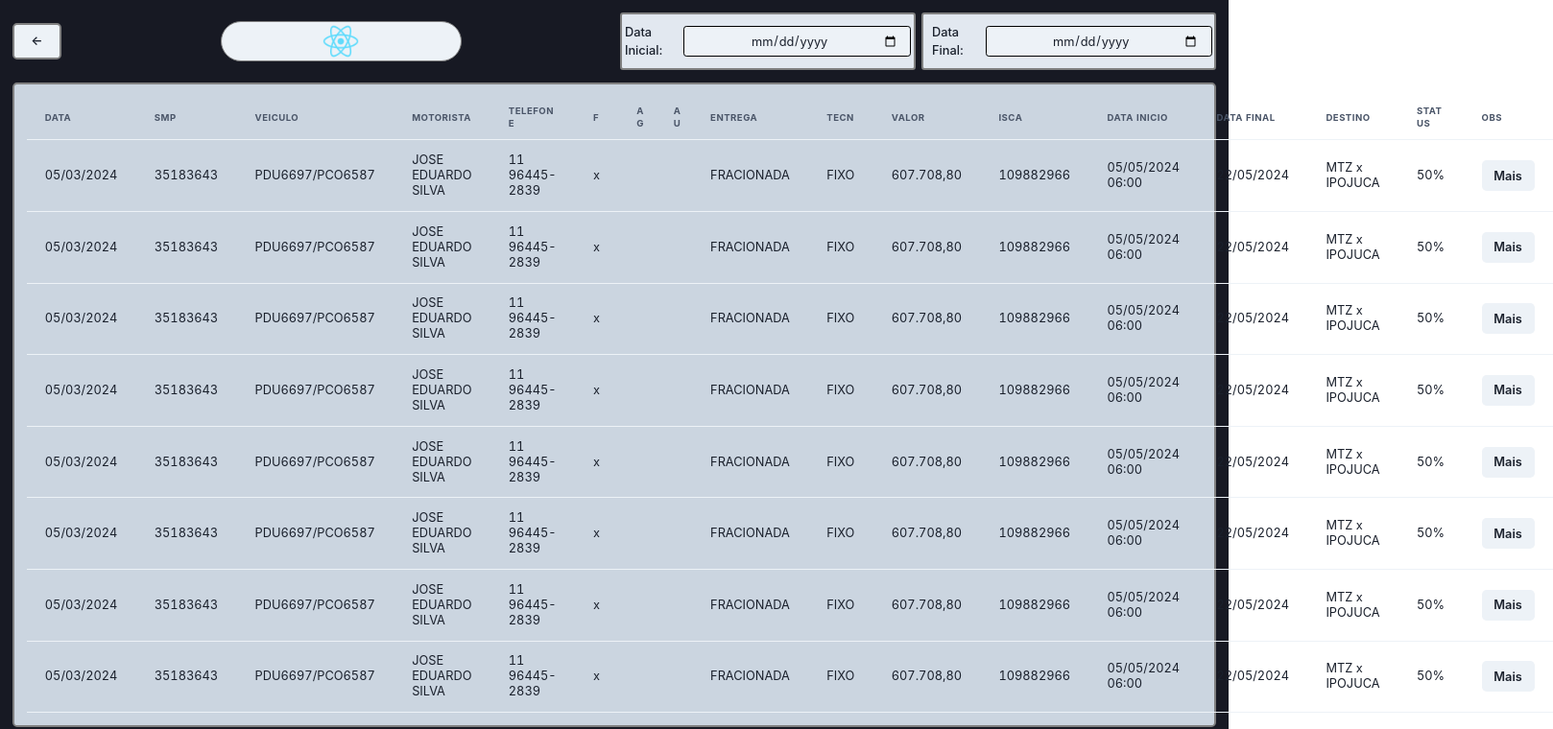
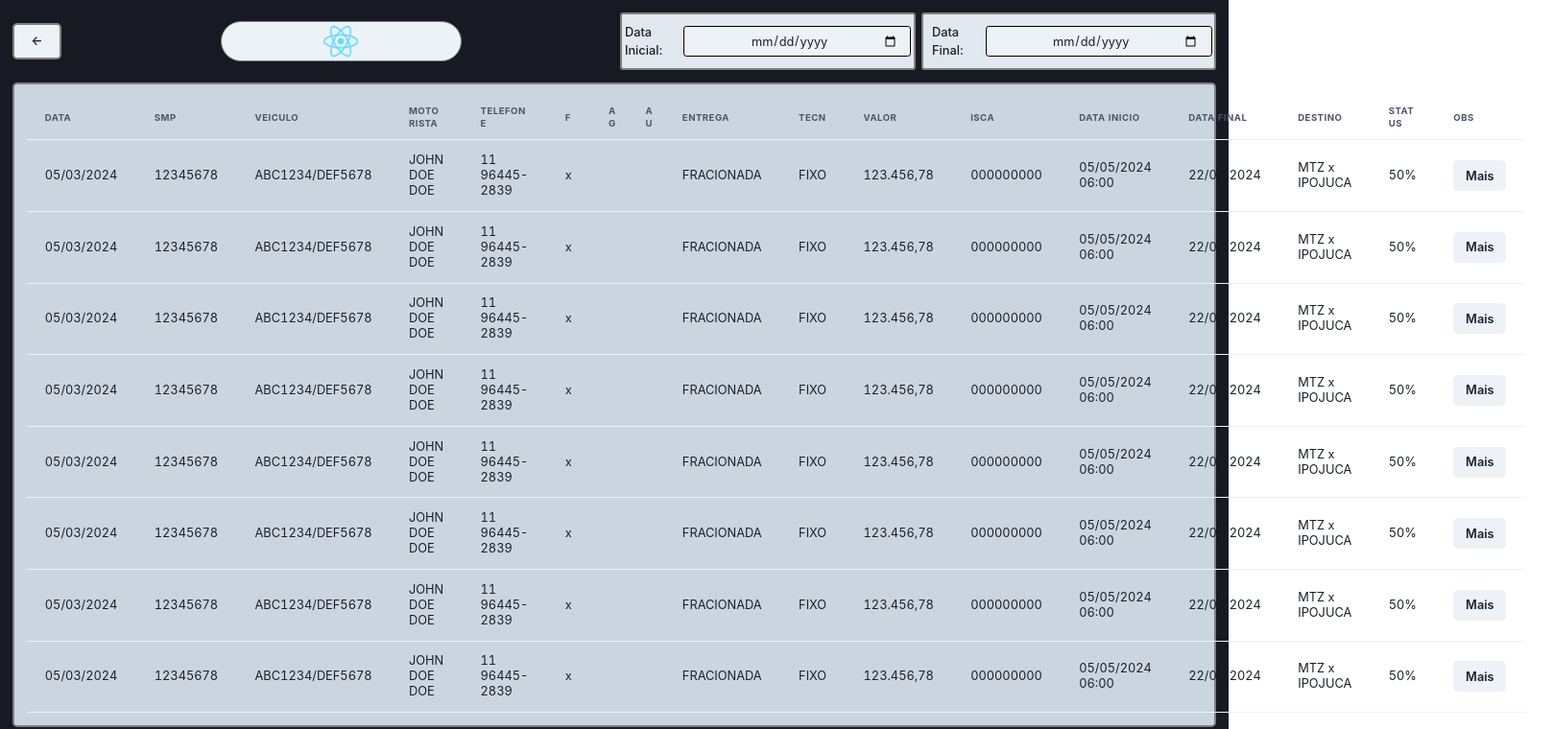
Before and after one commit to Gustavo032/cinmonitoramento-front-end, a React (Create React App) app: page /dashboard in a window 1280 px wide. Shown: the top 760 px of the page at 96% size, 1618 px wide, since content can reach past the window. Built offline with nearby package versions, Linux system fonts and the light colour scheme.

Commit message:
removendo dados red

```diff
--- a/src/Components/Tabela/index.tsx
+++ b/src/Components/Tabela/index.tsx
@@ -5,17 +5,17 @@ export function Tabela(){
 	const [ data, setData ] = useState<any>({
 		itapevi:[{
 			data: "05/03/2024",
-			smp: 35183643,
-			veiculo: "PDU6697/PCO6587",
-			motorista: "JOSE EDUARDO SILVA",
+			smp: 12345678,
+			veiculo: "ABC1234/DEF5678",
+			motorista: "JOHN DOE DOE",
 			telefone: "11 96445-2839",
 			f: true,
 			ag: false,
 			au: false,
 			entrega: "FRACIONADA",
 			tecn: "FIXO",
-			valor: "607.708,80",
-			isca: "109882966",
+			valor: "123.456,78",
+			isca: "000000000",
 			data_inicio: "05/05/2024 06:00",
 			data_final: "22/05/2024",
 			destino: "MTZ x IPOJUCA",
@@ -24,17 +24,17 @@ export function Tabela(){
 			observacoes: ""
 		},{
 			data: "05/03/2024",
-			smp: 35183643,
-			veiculo: "PDU6697/PCO6587",
-			motorista: "JOSE EDUARDO SILVA",
+			smp: 12345678,
+			veiculo: "ABC1234/DEF5678",
+			motorista: "JOHN DOE DOE",
 			telefone: "11 96445-2839",
 			f: true,
 			ag: false,
 			au: false,
 			entrega: "FRACIONADA",
 			tecn: "FIXO",
-			valor: "607.708,80",
-			isca: "109882966",
+			valor: "123.456,78",
+			isca: "000000000",
 			data_inicio: "05/05/2024 06:00",
 			data_final: "22/05/2024",
 			destino: "MTZ x IPOJUCA",
@@ -43,17 +43,17 @@ export function Tabela(){
 			observacoes: ""
 		},{
 			data: "05/03/2024",
-			smp: 35183643,
-			veiculo: "PDU6697/PCO6587",
-			motorista: "JOSE EDUARDO SILVA",
+			smp: 12345678,
+			veiculo: "ABC1234/DEF5678",
+			motorista: "JOHN DOE DOE",
 			telefone: "11 96445-2839",
 			f: true,
 			ag: false,
 			au: false,
 			entrega: "FRACIONADA",
 			tecn: "FIXO",
-			valor: "607.708,80",
-			isca: "109882966",
+			valor: "123.456,78",
+			isca: "000000000",
 			data_inicio: "05/05/2024 06:00",
 			data_final: "22/05/2024",
 			destino: "MTZ x IPOJUCA",
@@ -62,17 +62,17 @@ export function Tabela(){
 			observacoes: ""
 		},{
 			data: "05/03/2024",
-			smp: 35183643,
-			veiculo: "PDU6697/PCO6587",
-			motorista: "JOSE EDUARDO SILVA",
+			smp: 12345678,
+			veiculo: "ABC1234/DEF5678",
+			motorista: "JOHN DOE DOE",
 			telefone: "11 96445-2839",
 			f: true,
 			ag: false,
 			au: false,
 			entrega: "FRACIONADA",
 			tecn: "FIXO",
-			valor: "607.708,80",
-			isca: "109882966",
+			valor: "123.456,78",
+			isca: "000000000",
 			data_inicio: "05/05/2024 06:00",
 			data_final: "22/05/2024",
 			destino: "MTZ x IPOJUCA",
@@ -81,17 +81,17 @@ export function Tabela(){
 			observacoes: ""
 		},{
 			data: "05/03/2024",
-			smp: 35183643,
-			veiculo: "PDU6697/PCO6587",
-			motorista: "JOSE EDUARDO SILVA",
+			smp: 12345678,
+			veiculo: "ABC1234/DEF5678",
+			motorista: "JOHN DOE DOE",
 			telefone: "11 96445-2839",
 			f: true,
 			ag: false,
 			au: false,
 			entrega: "FRACIONADA",
 			tecn: "FIXO",
-			valor: "607.708,80",
-			isca: "109882966",
+			valor: "123.456,78",
+			isca: "000000000",
 			data_inicio: "05/05/2024 06:00",
 			data_final: "22/05/2024",
 			destino: "MTZ x IPOJUCA",
@@ -100,17 +100,17 @@ export function Tabela(){
 			observacoes: ""
 		},{
 			data: "05/03/2024",
-			smp: 35183643,
-			veiculo: "PDU6697/PCO6587",
-			motorista: "JOSE EDUARDO SILVA",
+			smp: 12345678,
+			veiculo: "ABC1234/DEF5678",
+			motorista: "JOHN DOE DOE",
 			telefone: "11 96445-2839",
 			f: true,
 			ag: false,
 			au: false,
 			entrega: "FRACIONADA",
 			tecn: "FIXO",
-			valor: "607.708,80",
-			isca: "109882966",
+			valor: "123.456,78",
+			isca: "000000000",
 			data_inicio: "05/05/2024 06:00",
 			data_final: "22/05/2024",
 			destino: "MTZ x IPOJUCA",
@@ -119,17 +119,17 @@ export function Tabela(){
 			observacoes: ""
 		},{
 			data: "05/03/2024",
-			smp: 35183643,
-			veiculo: "PDU6697/PCO6587",
-			motorista: "JOSE EDUARDO SILVA",
+			smp: 12345678,
+			veiculo: "ABC1234/DEF5678",
+			motorista: "JOHN DOE DOE",
 			telefone: "11 96445-2839",
 			f: true,
 			ag: false,
 			au: false,
 			entrega: "FRACIONADA",
 			tecn: "FIXO",
-			valor: "607.708,80",
-			isca: "109882966",
+			valor: "123.456,78",
+			isca: "000000000",
 			data_inicio: "05/05/2024 06:00",
 			data_final: "22/05/2024",
 			destino: "MTZ x IPOJUCA",
@@ -138,17 +138,17 @@ export function Tabela(){
 			observacoes: ""
 		},{
 			data: "05/03/2024",
-			smp: 35183643,
-			veiculo: "PDU6697/PCO6587",
-			motorista: "JOSE EDUARDO SILVA",
+			smp: 12345678,
+			veiculo: "ABC1234/DEF5678",
+			motorista: "JOHN DOE DOE",
 			telefone: "11 96445-2839",
 			f: true,
 			ag: false,
 			au: false,
 			entrega: "FRACIONADA",
 			tecn: "FIXO",
-			valor: "607.708,80",
-			isca: "109882966",
+			valor: "123.456,78",
+			isca: "000000000",
 			data_inicio: "05/05/2024 06:00",
 			data_final: "22/05/2024",
 			destino: "MTZ x IPOJUCA",
```
